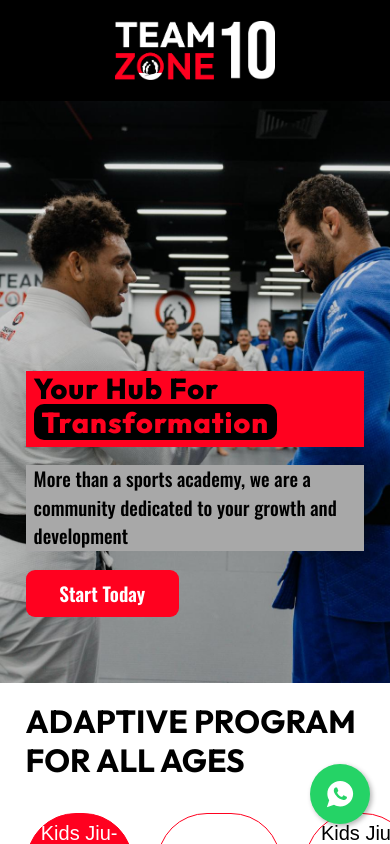
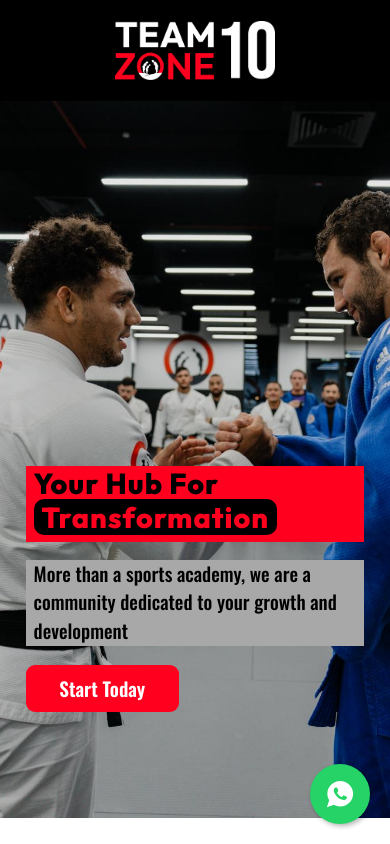
Before and after one commit to mghally999/team-zone-next, a Next.js app: page / in a window 390 px wide. Shown: the top 844 px of the page. Built offline with nearby package versions, Linux system fonts and the light colour scheme.

Commit message:
fixed intro through old code

```diff
--- a/app/styles/IntroSection/IntroSection.module.css
+++ b/app/styles/IntroSection/IntroSection.module.css
@@ -1,28 +1,25 @@
 .sectionIntro {
   position: relative;
-  height: 85vh;
   background-image: url(/trial.jpeg);
   background-size: cover;
   background-position: 30% 24%;
   background-repeat: no-repeat;
-}
-
-@media (max-width: 34em) {
-  .sectionIntro {
-    padding: 0;
-    height: 69vh;
-  }
+  background-color: #000000;
+  padding: 1.6rem 0 13.3rem 0;
+  height: 85vh;
+  display: flex;
+  flex-direction: column;
+  justify-content: flex-end;
 }
 
 .intro {
   display: grid;
   grid-template-columns: 1fr;
   align-items: center;
-  max-width: 124rem;
+  gap: 9.6rem;
+  max-width: 130rem;
   margin: 0 auto;
-  gap: 24rem;
   padding: 0 3.2rem;
-  grid-template-rows: 1fr 1fr;
 }
 
 @media (max-width: 84em) {
@@ -31,24 +28,7 @@
   }
 }
 
-@media (max-width: 34em) {
-  .intro {
-    grid-template-columns: 1fr;
-    grid-template-rows: 1fr 1fr;
-    justify-content: center;
-    padding: 0 3.2rem;
-    gap: 3rem;
-  }
-}
-
 .introTextBox {
   grid-column: 1;
   grid-row: 2;
 }
-
-@media (max-width: 34em) {
-  .introTextBox {
-    grid-column: 1;
-    grid-row: 2;
-  }
-}
--- a/app/styles/IntroSection/IntroText.module.css
+++ b/app/styles/IntroSection/IntroText.module.css
@@ -1,10 +1,10 @@
 .headingPrimaryIntro {
   font-family: "Outfit", sans-serif;
   font-weight: 800;
-  font-size: 5.5rem;
+  font-size: 5.2rem;
   line-height: 1.05;
   letter-spacing: 1px;
-  margin-bottom: 2.2rem;
+  margin-bottom: 3.2rem;
   color: #000000;
   display: inline-block;
   padding-left: 1rem;
```
